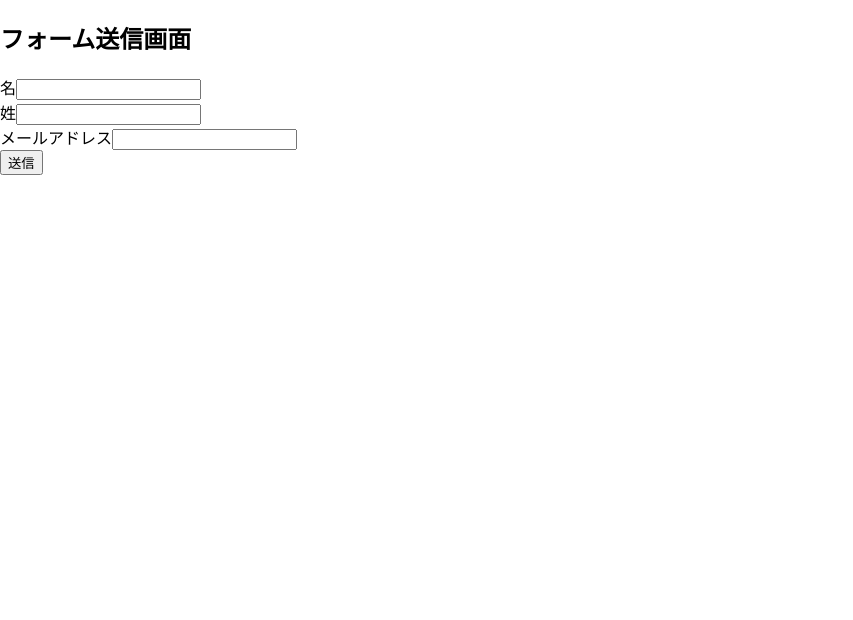
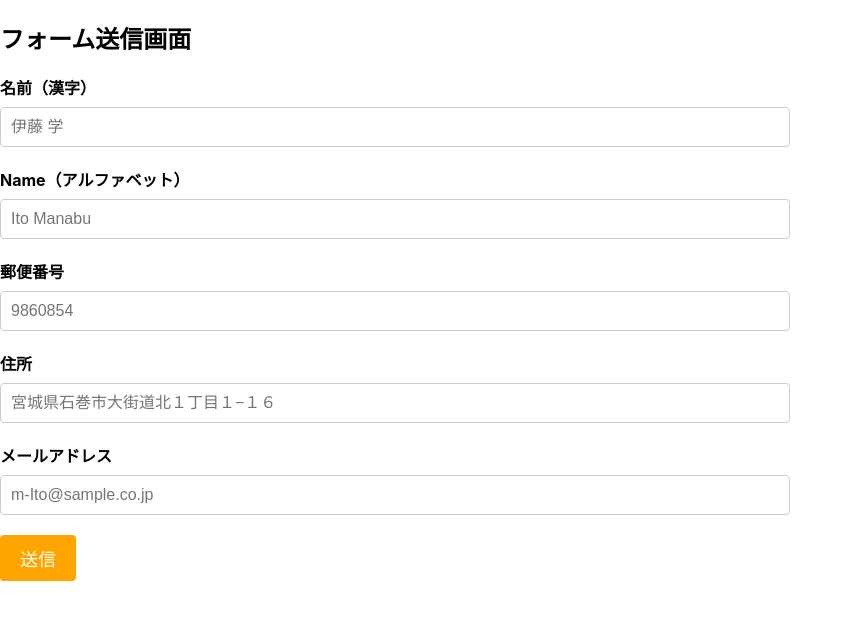
Before and after one commit to sheepover96/marsbuysell_client, a React (Create React App) app: page /purchase in a window 1280 px wide. Shown: the top 620 px of the page, without its empty margins (0-853 px from the left). Built offline with nearby package versions, Linux system fonts and the light colour scheme.

Commit message:
フォーム項目を追加

```diff
--- a/src/Home.js
+++ b/src/Home.js
@@ -1,4 +1,5 @@
 import { Link } from "react-router-dom";
+import './styles.css';
 
 const Home = () => {
   return (
--- a/src/Purchase.js
+++ b/src/Purchase.js
@@ -1,13 +1,16 @@
 import React, { Component } from 'react';
+import './styles.css';
 
 class FormSubmitComponent extends Component {
   constructor(props) {
     super(props);
     this.state = {
       formData: {
-        firstName: '',
-        lastName: '',
+        yournameJP: '',
+        yournameENG: '',
         email: '',
+        postalCode: '',
+        address: '',
       },
     };
   }
@@ -64,22 +67,46 @@ class FormSubmitComponent extends Component {
         <h2>フォーム送信画面</h2>
         <form onSubmit={this.handleSubmit}>
           <div>
-            <label htmlFor="firstName">名</label>
+            <label htmlFor="yournameJP">名前（漢字）</label>
             <input
               type="text"
-              id="firstName"
-              name="firstName"
-              value={formData.firstName}
+              id="yournameJP"
+              name="yournameJP"
+              value={formData.yournameJP}
+              placeholder='伊藤 学'
               onChange={this.handleInputChange}
             />
           </div>
           <div>
-            <label htmlFor="lastName">姓</label>
+            <label htmlFor="yournameENG">Name（アルファベット）</label>
             <input
               type="text"
-              id="lastName"
-              name="lastName"
-              value={formData.lastName}
+              id="yournameENG"
+              name="yournameENG"
+              value={formData.yournameENG}
+              placeholder='Ito Manabu'
+              onChange={this.handleInputChange}
+            />
+          </div>
+          <div>
+            <label htmlFor="yournameENG">郵便番号</label>
+            <input
+              type="text"
+              id="postalCode"
+              name="postalCode"
+              value={formData.postalCode}
+              placeholder='9860854'
+              onChange={this.handleInputChange}
+            />
+          </div>
+          <div>
+            <label htmlFor="yournameENG">住所</label>
+            <input
+              type="text"
+              id="address"
+              name="address"
+              value={formData.address}
+              placeholder='宮城県石巻市大街道北１丁目１−１６'
               onChange={this.handleInputChange}
             />
           </div>
@@ -90,6 +117,7 @@ class FormSubmitComponent extends Component {
               id="email"
               name="email"
               value={formData.email}
+              placeholder='m-Ito@sample.co.jp'
               onChange={this.handleInputChange}
             />
           </div>
--- a/src/Thanks.js
+++ b/src/Thanks.js
@@ -1,4 +1,5 @@
 import { Link } from "react-router-dom";
+import './styles.css';
 
 const Thanks = () => {
   return (
--- /dev/null
+++ b/src/styles.css
@@ -0,0 +1,51 @@
+
+/* h1要素のスタイル */
+h1 {
+  font-size: 24px;
+  color: #333;
+  margin-bottom: 20px;
+}
+
+/* フォーム全体のスタイル */
+.form-container {
+    max-width: 400px;
+    margin: 0 auto;
+    padding: 20px;
+    border: 1px solid #ddd;
+    border-radius: 5px;
+    background-color: #f9f9f9;
+  }
+
+  /* ラベルのスタイル */
+  label {
+    display: block;
+    margin-bottom: 8px;
+    font-weight: bold;
+  }
+
+  /* 入力フィールドのスタイル */
+  input[type="text"],
+  input[type="email"] {
+    width: 60%;
+    padding: 10px;
+    margin-bottom: 20px;
+    border: 1px solid #ccc;
+    border-radius: 4px;
+    font-size: 16px;
+  }
+
+  /* 送信ボタンのスタイル */
+  button[type="submit"] {
+    background-color: #ffa500;
+    color: #fff;
+    padding: 10px 20px;
+    border: none;
+    border-radius: 4px;
+    font-size: 18px;
+    cursor: pointer;
+  }
+
+  /* 送信ボタンのホバースタイル */
+  button[type="submit"]:hover {
+    background-color: #ffa500;
+  }
```
Also changed, not shown: src/App.css (line endings or trailing spaces).
